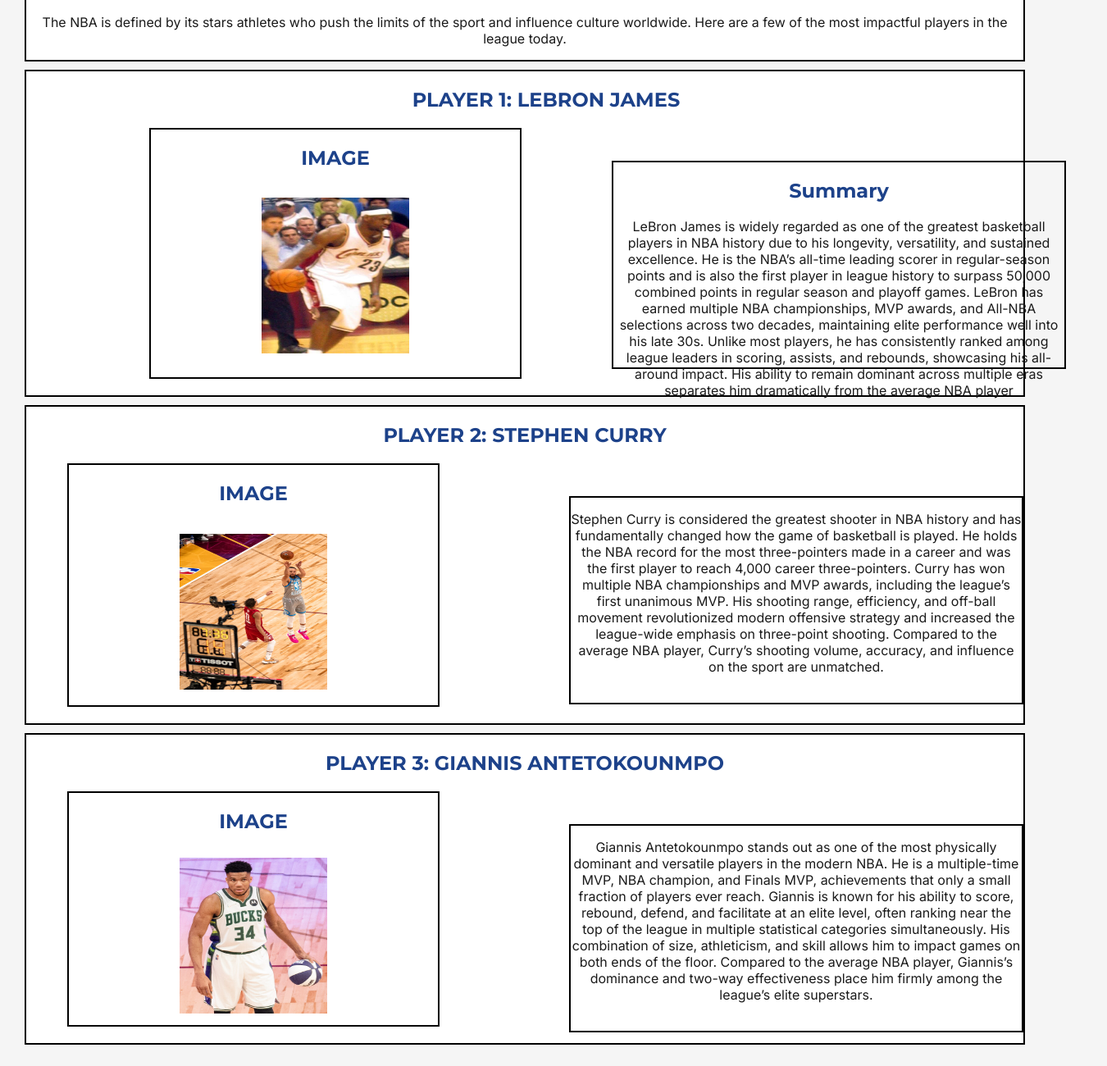
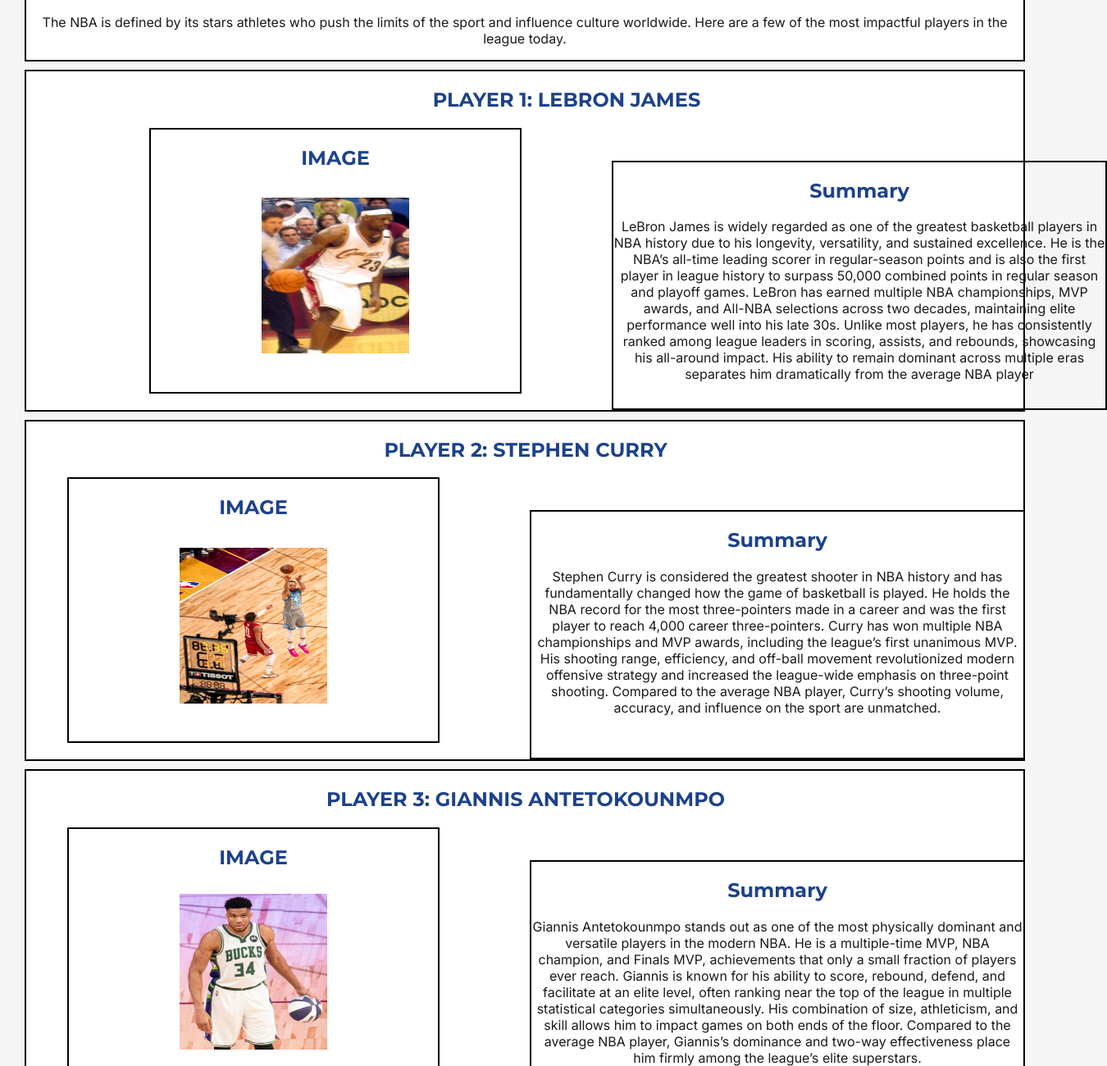
Before and after one commit to IHeredia-53/wdd130-Kemeny, a plain HTML site: page star_players.html in a window 1280 px wide. Shown: the part 203-1503 px from the top of the page at 82% size, 1350 px wide, since content can reach past the window. Drawn offline with Linux system fonts and the light colour scheme.

Commit message:
updates
Added "Summary" h2 elements to the rest of the players as well as adjusted the sizing of the summary boxes again

```diff
--- a/star_players.html
+++ b/star_players.html
@@ -48,6 +48,7 @@
                 <img src="images/players/Stephen Curry.jpg" alt="Stephen Curry">
             </div>
             <div id="summary">
+                <h2>Summary</h2>
                 <p>Stephen Curry is considered the greatest shooter in NBA history and has fundamentally changed how the game of basketball is played.
                     He holds the NBA record for the most three-pointers made in a career and was the first player to reach 4,000 career three-pointers.
                     Curry has won multiple NBA championships and MVP awards, including the league’s first unanimous MVP. His shooting range, efficiency, and off-ball movement revolutionized modern offensive strategy and increased the league-wide emphasis on three-point shooting.
@@ -61,6 +62,7 @@
                 <img src="images/players/Giannis Antetokounmpo.jpg" alt="Giannis Antetokounmpo">
             </div>
             <div id="summary">
+                <h2>Summary</h2>
                 <p>Giannis Antetokounmpo stands out as one of the most physically dominant and versatile players in the modern NBA. He is a multiple-time MVP, NBA champion, and Finals MVP, achievements that only a small fraction of players ever reach.
                     Giannis is known for his ability to score, rebound, defend, and facilitate at an elite level, often ranking near the top of the league in multiple statistical categories simultaneously.
                     His combination of size, athleticism, and skill allows him to impact games on both ends of the floor. Compared to the average NBA player, Giannis’s dominance and two-way effectiveness place him firmly among the league’s elite superstars.</p>
--- a/styles/styles.css
+++ b/styles/styles.css
@@ -177,9 +177,9 @@ footer {
 
 #player1 #summary {
     border: 2px solid black;
-    width: 550px;
+    width: 600px;
     text-align: center;
-    height: 250px;
+    height: 300px;
     margin-left: 110px;
     margin-top: 40px;
 }
@@ -212,9 +212,9 @@ footer {
 
 #player2 #summary {
     border: 2px solid black;
-    width: 550px;
+    width: 600px;
     text-align: center;
-    height: 250px;
+    height: 300px;
     margin-left: 110px;
     margin-top: 40px;
 }
@@ -247,9 +247,9 @@ footer {
 
 #player3 #summary {
     border: 2px solid black;
-    width: 550px;
+    width: 600px;
     text-align: center;
-    height: 250px;
+    height: 300px;
     margin-left: 110px;
     margin-top: 40px;
 }
```
